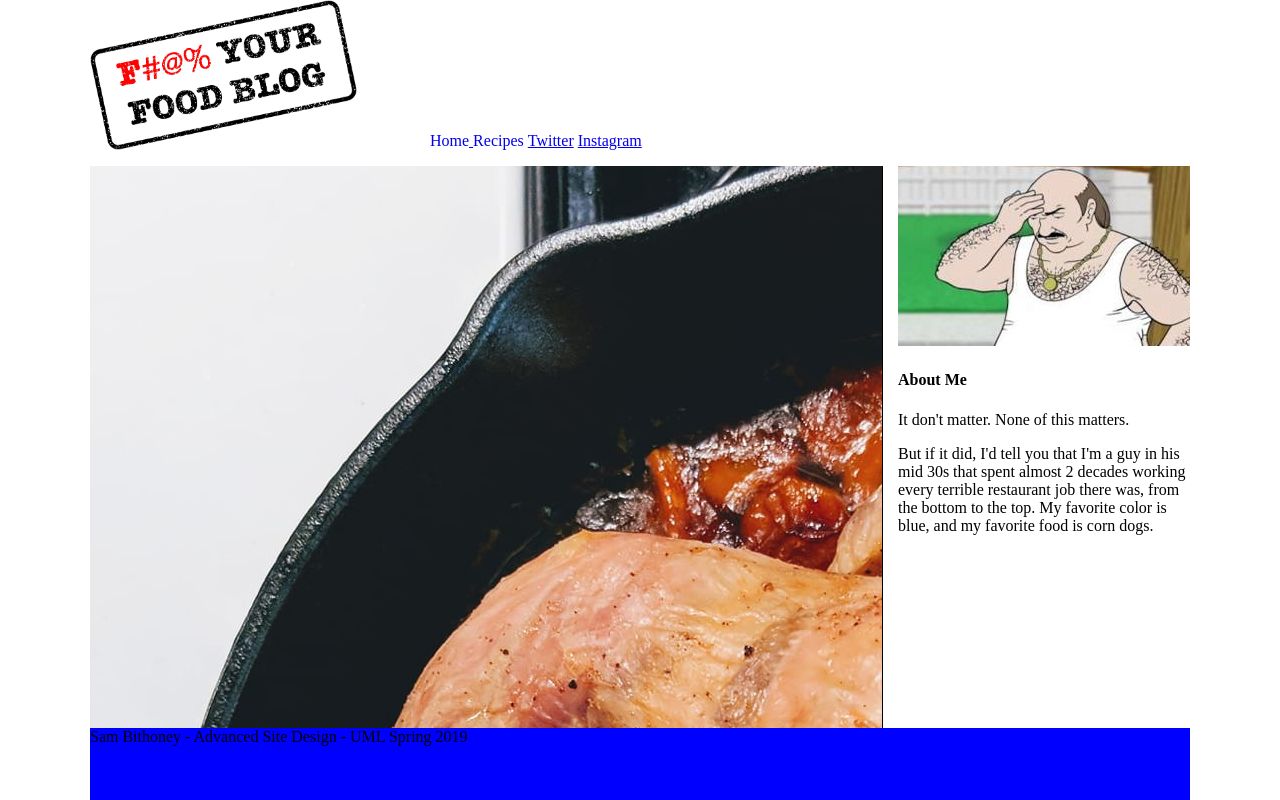
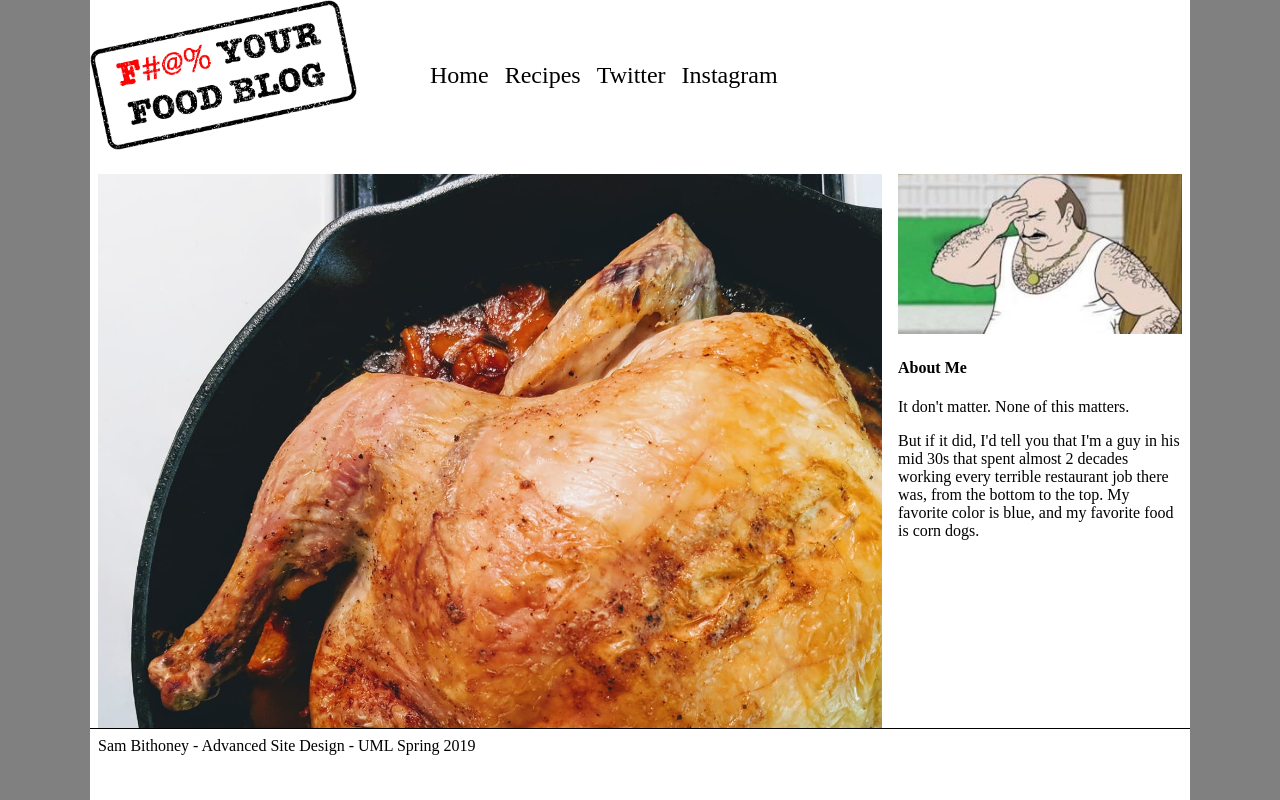
Before and after one commit to orochi235/fyfb, a website: page chicken.html in a window 1280 px wide. Drawn offline with nearby package versions, Linux system fonts and the light colour scheme; files that its build step writes are made by us from their sources.

Commit message:
styling cleanup

```diff
--- a/chicken.html
+++ b/chicken.html
@@ -22,7 +22,7 @@
         <div class="article">
 
 
-          <img id="chickpic" src="chicken.jpg">
+          <img class="title-image" src="chicken.jpg">
 
           <p>
           This is a place that will eventually contain a recipe for a chicken.
--- a/main.less
+++ b/main.less
@@ -2,6 +2,11 @@ html, body {
   position: absolute;
   top: 0; left: 0; right: 0; bottom: 0;
   margin: 0;
+  background-color: gray;
+}
+
+* {
+  box-sizing: border-box;
 }
 
 .main {
@@ -17,6 +22,8 @@ html, body {
   left: ~"calc((100% - @{main-width}) / 2)";
   top: 0;
   bottom: 0;
+
+  background-color: white;
 
   .logo {
     position: absolute;
@@ -43,10 +50,29 @@ html, body {
       right: 0;
       list-style-type: none;
 
+
       li {
         display: inline-block;
         vertical-align: bottom;
+
+        line-height: @logo-height;
+        font-size: 24px;
+        margin-right: 12px;
       }
+
+      a {
+        text-decoration: none;
+        color: black;
+
+        &:visited {
+          color: black;
+        }
+
+        &:hover {
+          color: red;
+        }
+      }
+
     }
   }
 
@@ -70,9 +96,14 @@ html, body {
       top: 16px;
       bottom: 0;
       left: 0;
-      width: @main-width - @sidebar-width - 8px;
-      border-right: 1px solid black;
+      width: @main-width - @sidebar-width;
       overflow-y: auto;
+      padding: 8px;
+
+      .title-image {
+        width: 100%;
+        height: auto;
+      }
     }
 
     .sidebar {
@@ -81,8 +112,14 @@ html, body {
       bottom: 0;
       right: 0;
       min-height: ~"calc(100% - @{logo-height})";
-      width: @sidebar-width - 8px;
+      width: @sidebar-width;
       overflow-y: auto;
+      padding: 8px;
+
+      > img {
+        width: 100%;
+        height: auto;
+      }
     }
   }
 
@@ -111,7 +148,8 @@ html, body {
     bottom: 0;
     left: 0;
     right: 0;
-    background-color: blue;
+    border-top: 1px solid black;
+    padding: 8px;
   }
 
 
```
